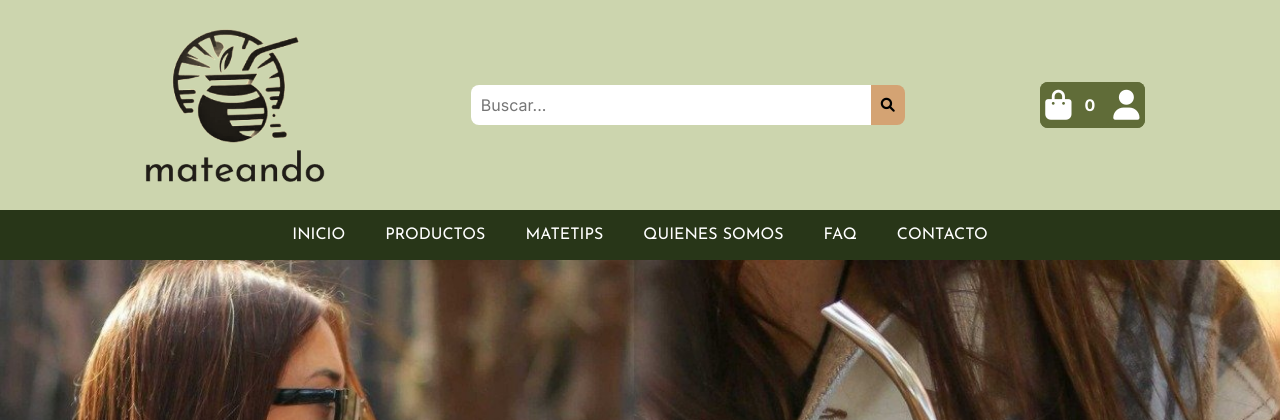
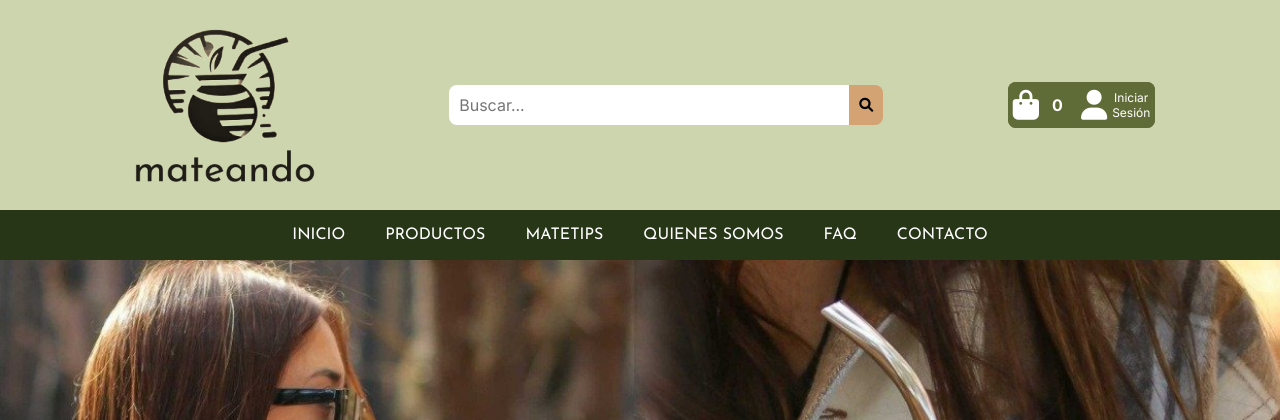
Before and after one commit to GGabi40/UTN-FRRO-Programacion-II-Mateando, a Flask app: page / in a window 1280 px wide. Shown: the top 420 px of the page. Run offline with Flask 3, Linux system fonts and the light colour scheme; data comes from the database, SQL or seed files in the repository.

Commit message:
texto iniciar sesion adicionado

```diff
--- a/src/static/assets/css/style.css
+++ b/src/static/assets/css/style.css
@@ -132,6 +132,16 @@ header a img {
 .carrito a:hover {
   color: var(--color-primario);
 }
+
+#iniciarSesion {
+  font-size: 1.2rem;
+  /* transition: text-decoration 0.3s ease-in-out; */
+}
+
+#iniciarSesion:hover {
+  text-decoration: underline;
+}
+
 
 /* Aviso de cuántos items hay en carrito */
 .compra {
--- a/templates/base.html
+++ b/templates/base.html
@@ -40,6 +40,7 @@
           </a>
           <a href="{{ url_for('login') }}" class="usuario" title="Iniciar sesión" aria-label="Iniciar sesión">
             <i class="fa-solid fa-user"></i>
+            <span id="iniciarSesion">Iniciar<br>Sesión</span>
           </a>
         </div>
 
```
